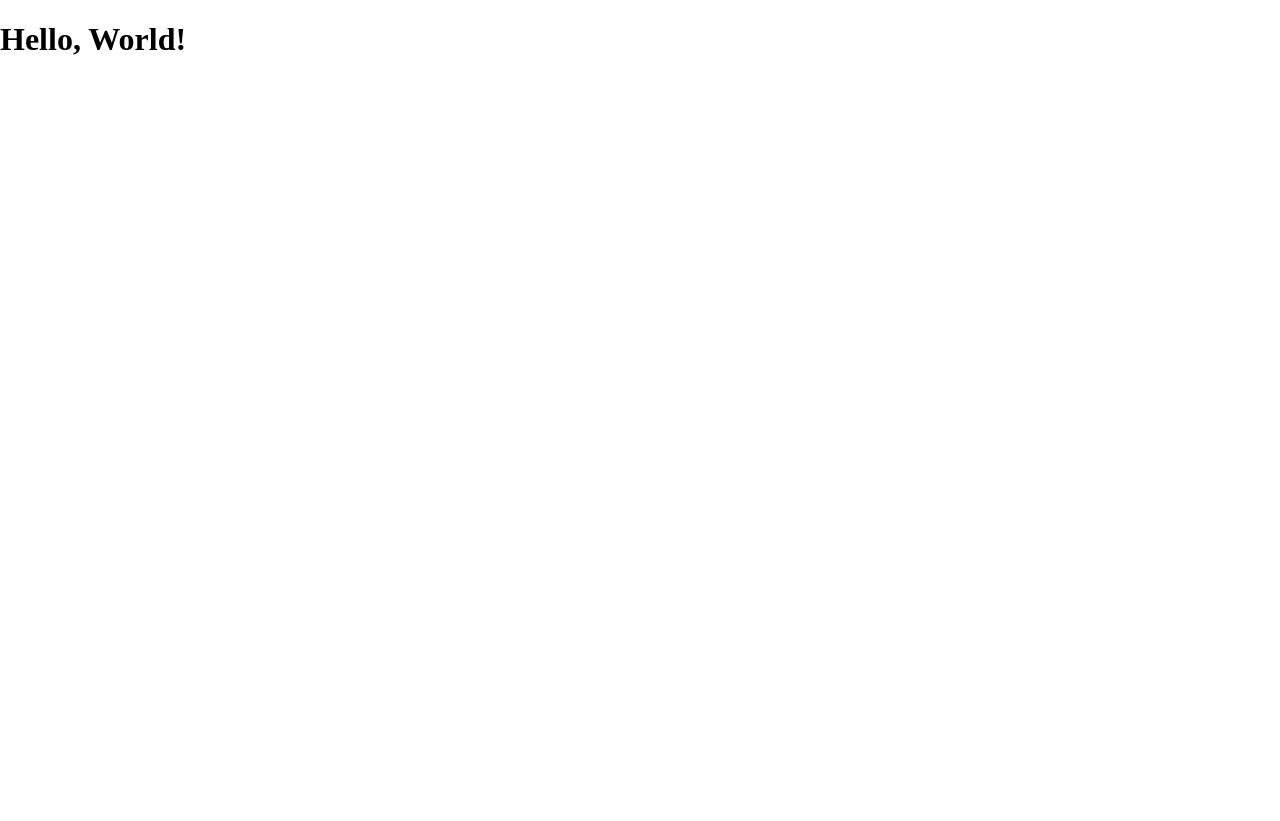
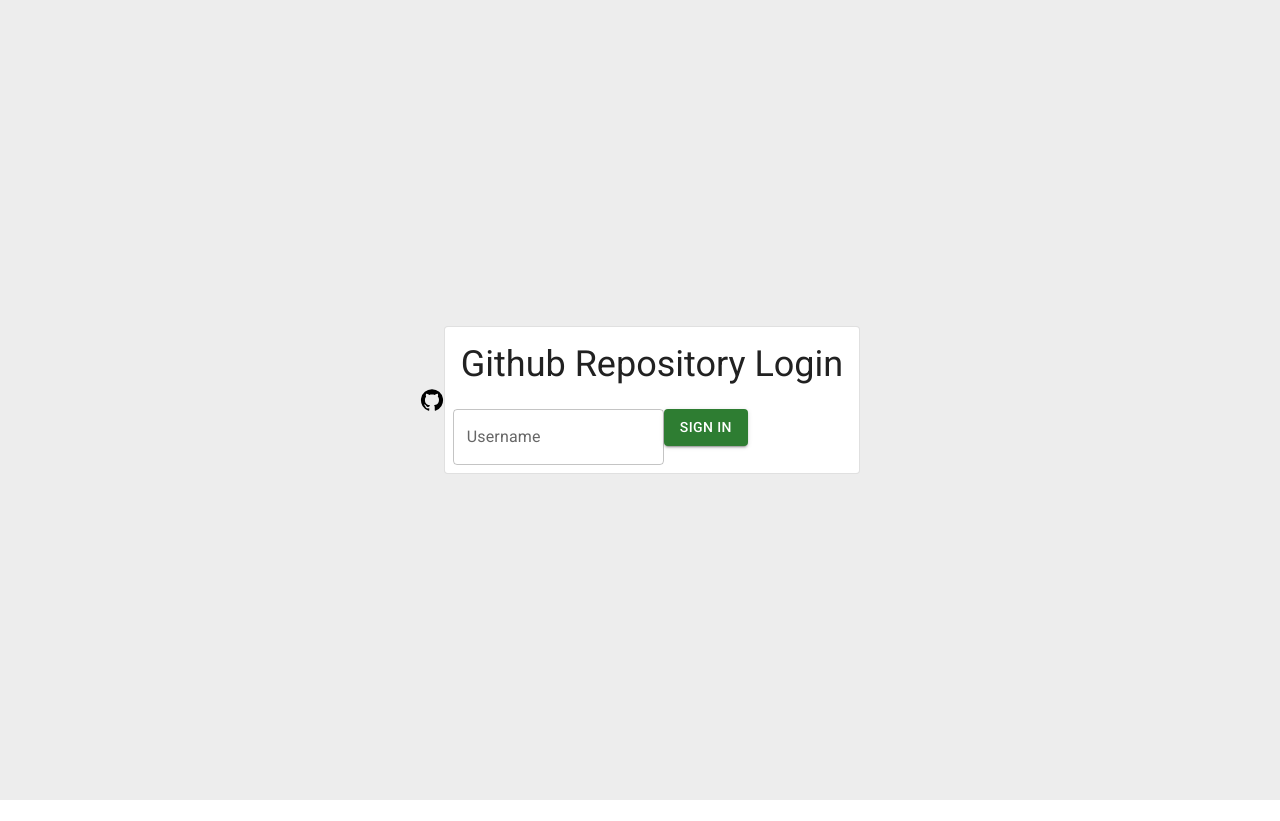
Before and after one commit to Cosmo-Wen/github_repo, a React (Create React App) app: page / in a window 1280 px wide. After the commit the page ends 800 px from the top, so only its background shows below. Built offline with nearby package versions, Linux system fonts and the light colour scheme.

Commit message:
home page basic components

```diff
--- a/package.json
+++ b/package.json
@@ -3,6 +3,10 @@
     "version": "0.1.0",
     "private": true,
     "dependencies": {
+        "@emotion/styled": "^11.10.0",
+        "@mui/icons-material": "^5.8.4",
+        "@mui/joy": "^5.0.0-alpha.40",
+        "@mui/material": "^5.10.0",
         "@testing-library/jest-dom": "^5.16.5",
         "@testing-library/react": "^13.3.0",
         "@testing-library/user-event": "^13.5.0",
--- a/public/index.html
+++ b/public/index.html
@@ -8,6 +8,10 @@
         name="description"
         content="Web site created using create-react-app"
         />
+        <link
+        rel="stylesheet"
+        href="https://fonts.googleapis.com/css?family=Roboto:300,400,500,700&display=swap"
+        />
         <title>React App</title>
     </head>
     <body>
--- a/src/pages/Home.js
+++ b/src/pages/Home.js
@@ -1,8 +1,36 @@
+import styled from '@emotion/styled';
+import Paper from '@mui/material/Paper';
+import Box from '@mui/material/Box';
+import TextField from '@mui/material/TextField';
+import Button from '@mui/material/Button';
+import GitHubIcon from '@mui/icons-material/GitHub';
+
+const Container = styled.div `
+    font: "Roboto";
+    background-color: #ededed;
+    height: 100%;
+    display: flex;
+    align-items: center;
+    justify-content: center;
+`;
+
 const Home = () => {
     return (
-        <div>
-            <h1>Hello, World!</h1>
-        </div>
+        <Container>
+            <GitHubIcon />
+            <Paper elevation = {0} variant = "outlined">
+                <Box padding = {2}>
+                    <body style={{fontFamily: "Roboto", fontSize: "36px"}}>Github Repository Login</body>
+                </Box>
+                <Box padding = {1} sx = {{allignItmes: "center"}}>
+                    <TextField
+                        id="outlined-required"
+                        label="Username"
+                    />
+                    <Button variant="contained" color = "success">Sign In</Button>
+                </Box>
+            </Paper>
+        </Container>
     )
 }
 
```
Also changed, not shown: 1 other file (tests, documents, lock files or other folders). Lines whose indentation alone changed are shown as unchanged.
